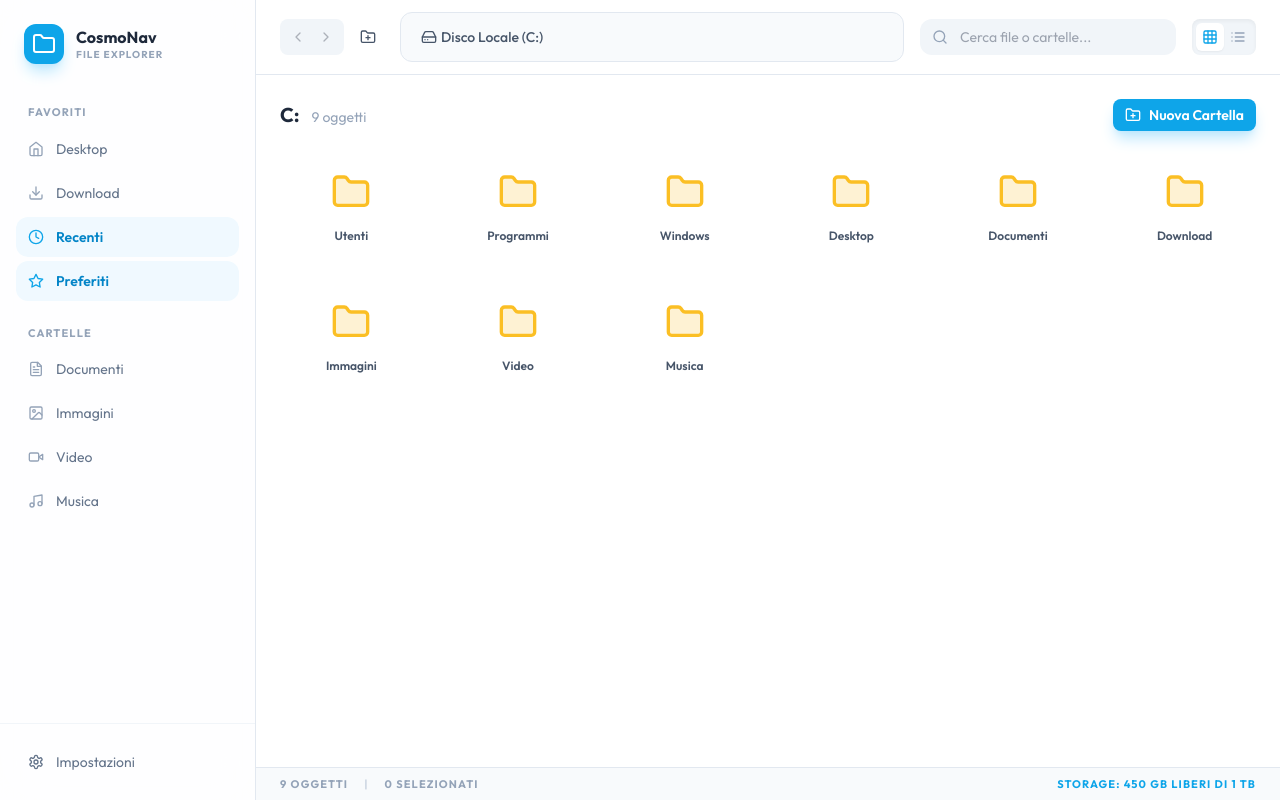
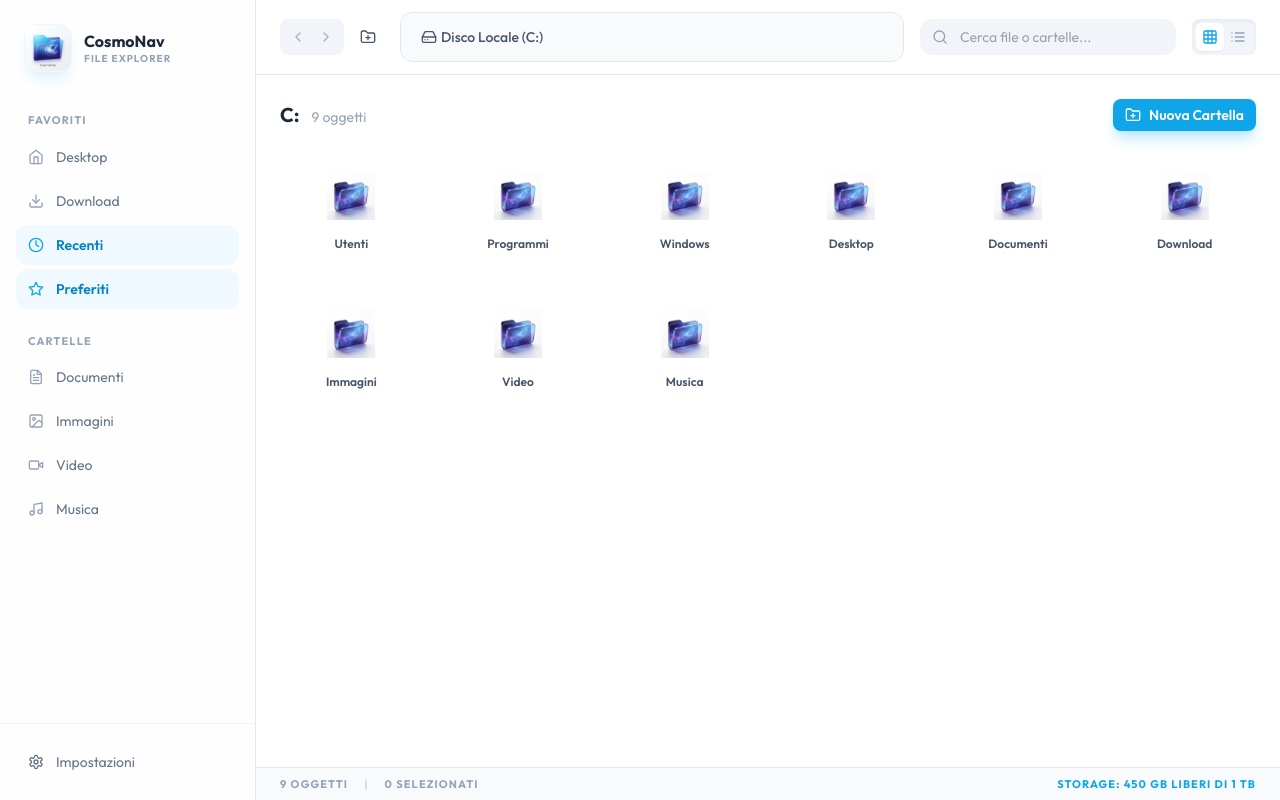
Before and after one commit to CosmoNetinfo/lightweight-file-manager, a React (Create React App) app: page / in a window 1280 px wide. Built offline with nearby package versions, Linux system fonts and the light colour scheme; the HTML template or start-up script is replaced by a standard one.

Commit message:
Add custom 3D galaxy folder icons and update branding

```diff
--- a/public/index.html
+++ b/public/index.html
@@ -15,6 +15,7 @@
       href="https://fonts.googleapis.com/css2?family=Outfit:wght@300;400;500;600;700&display=swap"
       rel="stylesheet"
     />
+    <link rel="icon" type="image/png" href="%PUBLIC_URL%/logo.png" />
   </head>
   <body>
     <noscript
--- a/src/App.jsx
+++ b/src/App.jsx
@@ -70,7 +70,13 @@ export default function FileManager() {
   const [fileSystem, setFileSystem] = useState(initialFileSystem);
 
   const getFileIcon = (name, type) => {
-    if (type === 'folder' || type === 'drive') return <Folder className="w-10 h-10 text-amber-400 fill-amber-400/20" />;
+    if (type === 'folder' || type === 'drive') {
+      return (
+        <div className="w-12 h-12 flex items-center justify-center overflow-hidden">
+          <img src="/folder.png" alt="Folder" className="w-full h-full object-contain" />
+        </div>
+      );
+    }
 
     const ext = name.split('.').pop().toLowerCase();
     const baseClass = "w-10 h-10";
@@ -267,8 +273,8 @@ export default function FileManager() {
         className="w-64 bg-white/80 backdrop-blur-xl border-r border-slate-200 flex flex-col z-20"
       >
         <div className="p-6 flex items-center gap-3">
-          <div className="w-10 h-10 bg-sky-500 rounded-xl flex items-center justify-center shadow-lg shadow-sky-200">
-            <Folder className="w-6 h-6 text-white" />
+          <div className="w-12 h-12 bg-white rounded-xl flex items-center justify-center shadow-lg shadow-sky-100 overflow-hidden border border-slate-100">
+            <img src="/logo.png" alt="CosmoNav Logo" className="w-full h-full object-cover" />
           </div>
           <div>
             <h1 className="font-bold text-slate-800 leading-tight">CosmoNav</h1>
```
Also changed, not shown: public/folder.png (added), public/logo.png (added).
